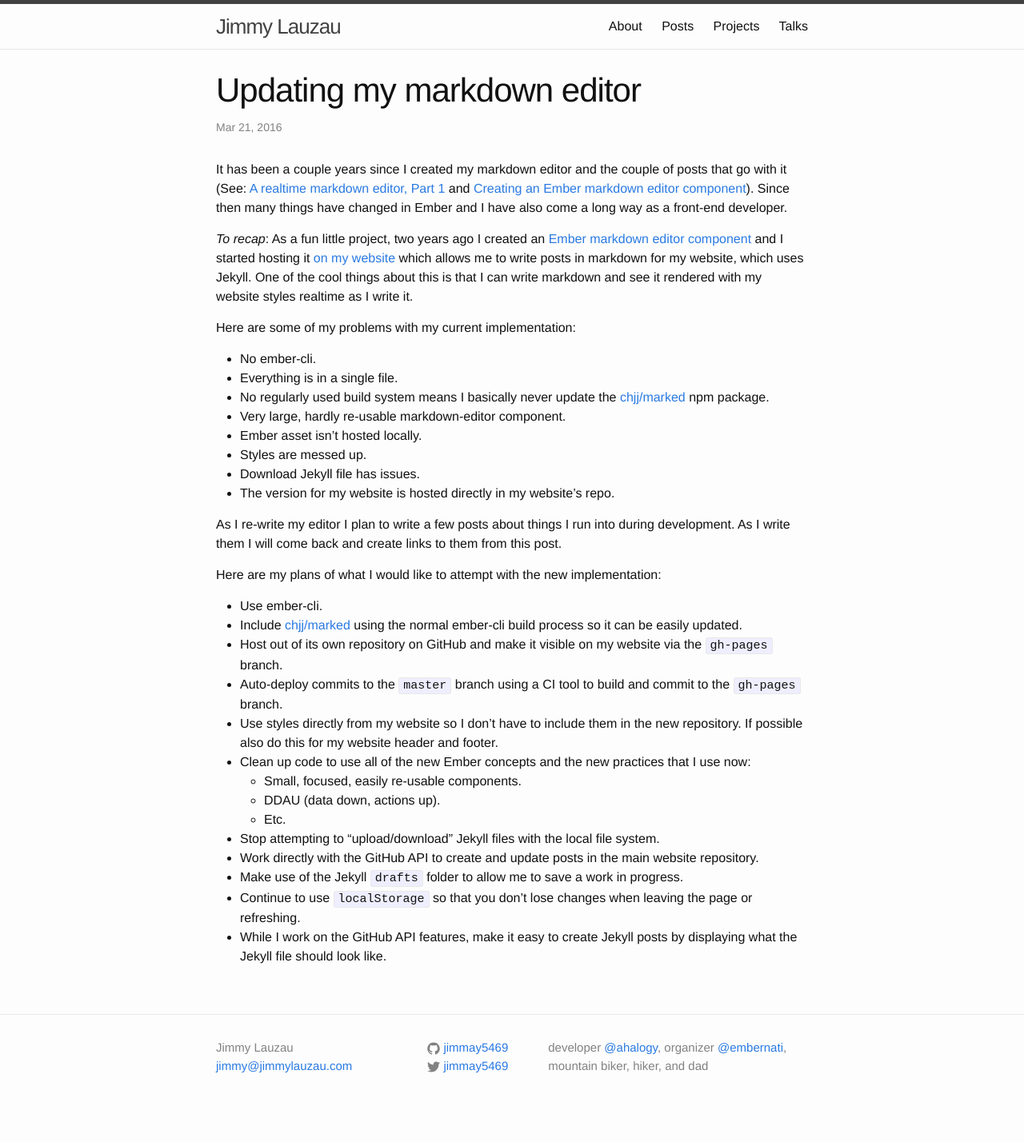
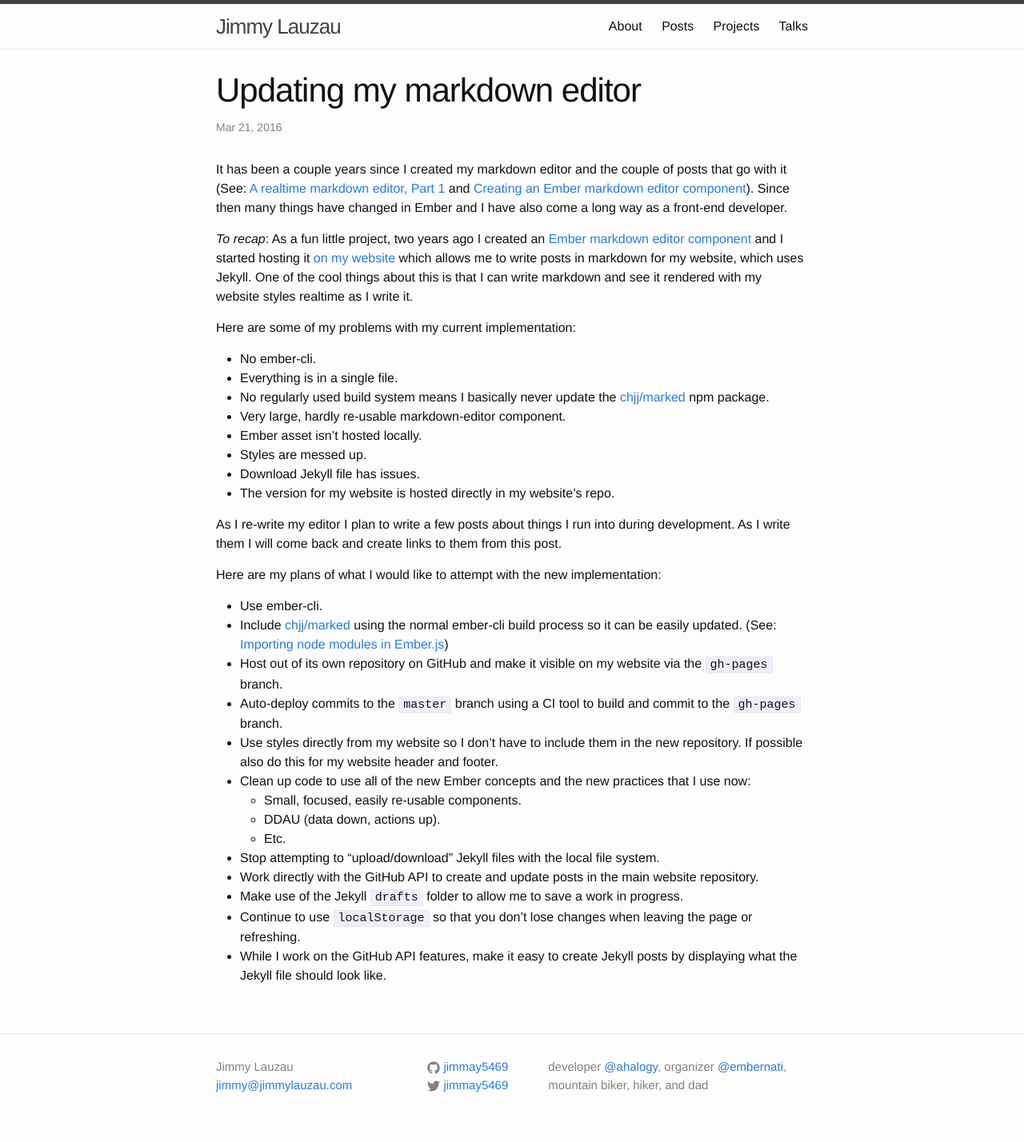
Before and after one commit to jimmay5469/jimmay5469.github.io, a Jekyll site: the page built from _posts/2016-03-21-updating-my-markdown-editor.md, in a window 1280 px wide. Shown: the whole page at 80% size. Built offline with Jekyll 4.4.1, drawn with Linux system fonts in a browser that asks for light colours; before the commit the page ends 1404 px from its top, so only the background shows below that.

Commit message:
Add link to importing node modules post

```diff
--- a/_posts/2016-03-21-updating-my-markdown-editor.md
+++ b/_posts/2016-03-21-updating-my-markdown-editor.md
@@ -24,7 +24,7 @@ As I re-write my editor I plan to write a few posts about things I run into duri
 Here are my plans of what I would like to attempt with the new implementation:
 
 - Use ember-cli.
-- Include [chjj/marked](https://github.com/chjj/marked) using the normal ember-cli build process so it can be easily updated.
+- Include [chjj/marked](https://github.com/chjj/marked) using the normal ember-cli build process so it can be easily updated. (See: [Importing node modules in Ember.js](/blog/2016/03/22/importing-node-modules-in-ember.js))
 - Host out of its own repository on GitHub and make it visible on my website via the `gh-pages` branch.
 - Auto-deploy commits to the `master` branch using a CI tool to build and commit to the `gh-pages` branch.
 - Use styles directly from my website so I don't have to include them in the new repository. If possible also do this for my website header and footer.
```
